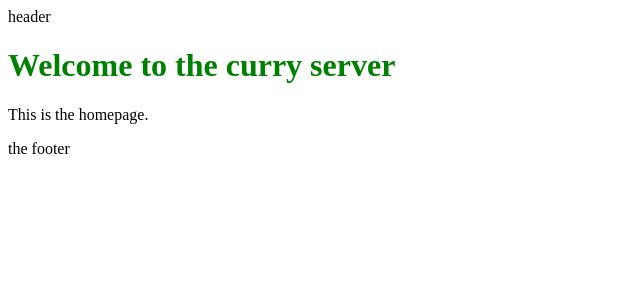
After one commit to lakodo/curry, a FastAPI app: template curry/server/templates/index.html in a window 1280 px wide. The commit adds this page. Shown: the top 300 px of the page, without its empty margins (0-640 px from the left). Run offline with FastAPI, Linux system fonts and the light colour scheme; the template is opened without the code that fills it, so the values that code supplies are empty.

Commit message:
feat(server): add new jinja structure

```diff
--- a/curry/server/main.py
+++ b/curry/server/main.py
@@ -1,9 +1,12 @@
+import datetime
 import os
 
-from fastapi import FastAPI, Request
+from fastapi import FastAPI, HTTPException, Request
 from fastapi.responses import HTMLResponse
 from fastapi.staticfiles import StaticFiles
 from fastapi.templating import Jinja2Templates
+
+from .utils.time import format_datetime
 
 app = FastAPI()
 
@@ -14,9 +17,27 @@ app.mount(
     os.path.join(MAIN_FILE_PATH, "static"), StaticFiles(directory=os.path.join(MAIN_FILE_PATH, "static")), name="static"
 )
 
+
+# Add the custom filter to Jinja2 environment
+
 templates = Jinja2Templates(directory=os.path.join(MAIN_FILE_PATH, "templates"))
+templates.env.auto_reload = True
+templates.env.filters["format_datetime"] = format_datetime
+
+
+
+@app.get("/", response_class=HTMLResponse)
+async def welcome(request: Request) -> HTMLResponse:
+    return templates.TemplateResponse(request=request, name="index.html", context={})
 
 
 @app.get("/items/{item_id}", response_class=HTMLResponse)
 async def read_item(request: Request, item_id: str) -> HTMLResponse:
-    return templates.TemplateResponse(request=request, name="item.html", context={"id": item_id})
+    return templates.TemplateResponse(request=request, name="item.html", context={"item": {"id": item_id}})
+
+@app.get("/users/{username}", response_class=HTMLResponse)
+async def user_profile(request: Request, username: str):
+    user = {"name": username, "email": "no email yet", "joined_date": datetime.datetime.now()}
+    if not user:
+        raise HTTPException(status_code=404, detail="User not found")
+    return templates.TemplateResponse("layouts/user_base.html", {"request": request, "user": user})
--- /dev/null
+++ b/curry/server/templates/base.html
@@ -0,0 +1,31 @@
+<!DOCTYPE html>
+<html lang="en">
+
+<head>
+    <meta charset="UTF-8">
+    <title>{% block title %}Curry{% endblock %}</title>
+    <link rel="stylesheet" href="{{ url_for('static', path='styles/main.css') }}">
+</head>
+
+<body>
+
+    <header>
+        {% include 'partials/header.html' %}
+    </header>
+
+    <main>
+        {% block content %}
+        <!-- Default content -->
+        {% endblock %}
+    </main>
+
+
+    <!-- Footer content -->
+
+    <footer>
+        {% include 'partials/footer.html' %}
+    </footer>
+    <script src="{{ url_for('static', path='js/scripts.js') }}"></script>
+</body>
+
+</html>
--- /dev/null
+++ b/curry/server/templates/index.html
@@ -0,0 +1,8 @@
+{% extends "base.html" %}
+
+{% block title %}Home - Curry server{% endblock %}
+
+{% block content %}
+<h1>Welcome to the curry server</h1>
+<p>This is the homepage.</p>
+{% endblock %}
--- /dev/null
+++ b/curry/server/templates/partials/footer.html
@@ -0,0 +1 @@
+the footer
--- /dev/null
+++ b/curry/server/templates/partials/header.html
@@ -0,0 +1 @@
+header
--- a/pyproject.toml
+++ b/pyproject.toml
@@ -14,6 +14,8 @@ dependencies = [
     "jinja2>=3.1.4",
     "pandas>=2.0.3",
     "pydantic[email]>=2.8.2",
+    "babel>=2.16.0",
+    "pytz>=2024.1",
 ]
 
 [project.urls]
```
Also changed, not shown: curry/server/templates/item.html (+7 -9 lines), curry/server/templates/layouts/user_base.html (added, +9 -0 lines), curry/server/utils/time.py (added, +25 -0 lines), curry/server/static/styles/main.css (renamed from curry/server/static/styles.css), curry/server/templates/layouts/admin_base.html (added), curry/server/templates/pages/about.html (added), curry/server/templates/pages/index.html (added), curry/server/templates/partials/navbar.html (added), curry/server/utils/__init__.py (added), 2 other files.
